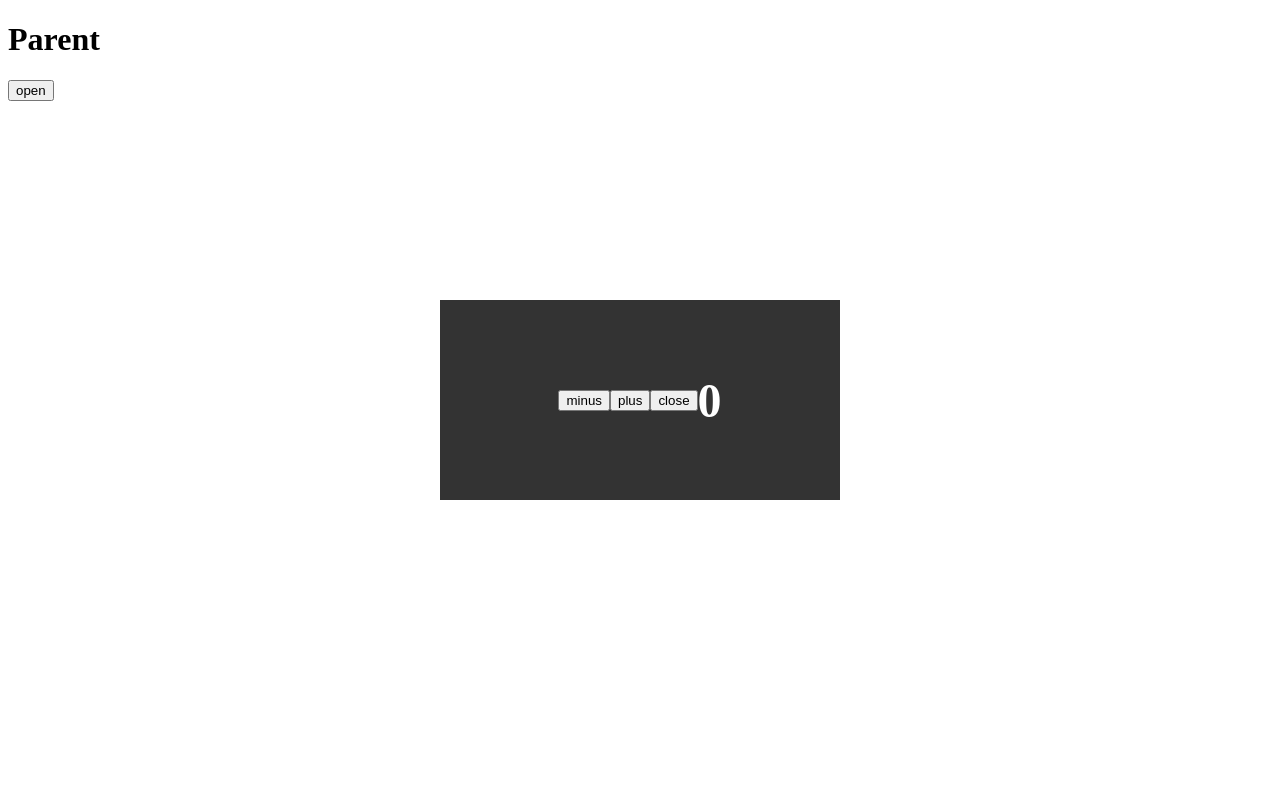
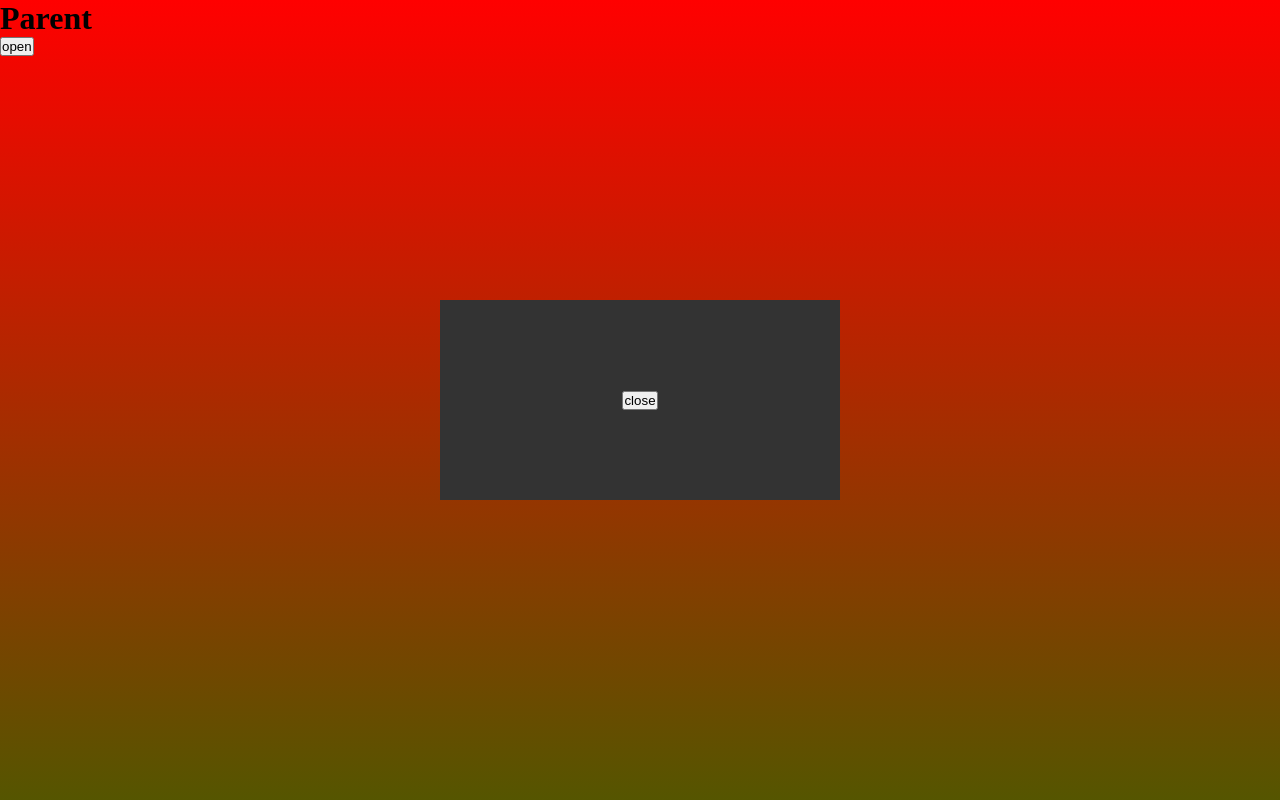
Before and after one commit to seohyon-cho/1120_react, a React (Create React App) app: page / in a window 1280 px wide. Both pictures are taken after a click on the button "open". Shown: the top 800 px of the page. Built offline with nearby package versions, Linux system fonts and the light colour scheme.

Commit message:
모달 생성, 제거 시 스크롤 활성화 유무 처리

```diff
--- a/src/App.jsx
+++ b/src/App.jsx
@@ -1,5 +1,6 @@
 import { useState } from 'react';
 import Modal from './modal/Modal';
+import './App.scss';
 
 export default function App() {
 	const [Open, setOpen] = useState(false);
--- /dev/null
+++ b/src/App.scss
@@ -0,0 +1,9 @@
+* {
+	margin: 0;
+	padding: 0;
+}
+
+body {
+	height: 300vh;
+	background: linear-gradient(to bottom, red, green, blue);
+}
--- a/src/modal/Modal.jsx
+++ b/src/modal/Modal.jsx
@@ -2,28 +2,19 @@
 import './Modal.scss';
 
 export default function Modal({ setOpen }) {
-	const [Num, setNum] = useState(0);
-
-	// 컴포넌트 마운트 시 한 번만 실행
 	useEffect(() => {
-		console.log('mounted');
+		// 모달 창 생성 시 스크롤 기능 제거
+		document.body.style.overflow = 'hidden';
 
 		return () => {
-			console.log('unmounted');
+			// 모달 창 제거 시 다시 스크롤 기능 활성화
+			document.body.style.overflow = 'auto';
 		};
 	}, []);
 
-	// Num이라는 state의 값이 변경될 때마다 실행
-	useEffect(() => {
-		console.log('Num changed');
-	}, [Num]);
-
 	return (
 		<aside className='Modal'>
-			<button onClick={() => setNum(Num - 1)}>minus</button>
-			<button onClick={() => setNum(Num + 1)}>plus</button>
 			<button onClick={() => setOpen(false)}>close</button>
-			<h1>{Num}</h1>
 		</aside>
 	);
 }
--- a/src/modal/Modal.scss
+++ b/src/modal/Modal.scss
@@ -7,7 +7,7 @@
 	align-items: center;
 	font-size: 2rem;
 	color: white;
-	position: absolute;
+	position: fixed;
 	top: 50%;
 	left: 50%;
 	margin-top: -100px;
```
